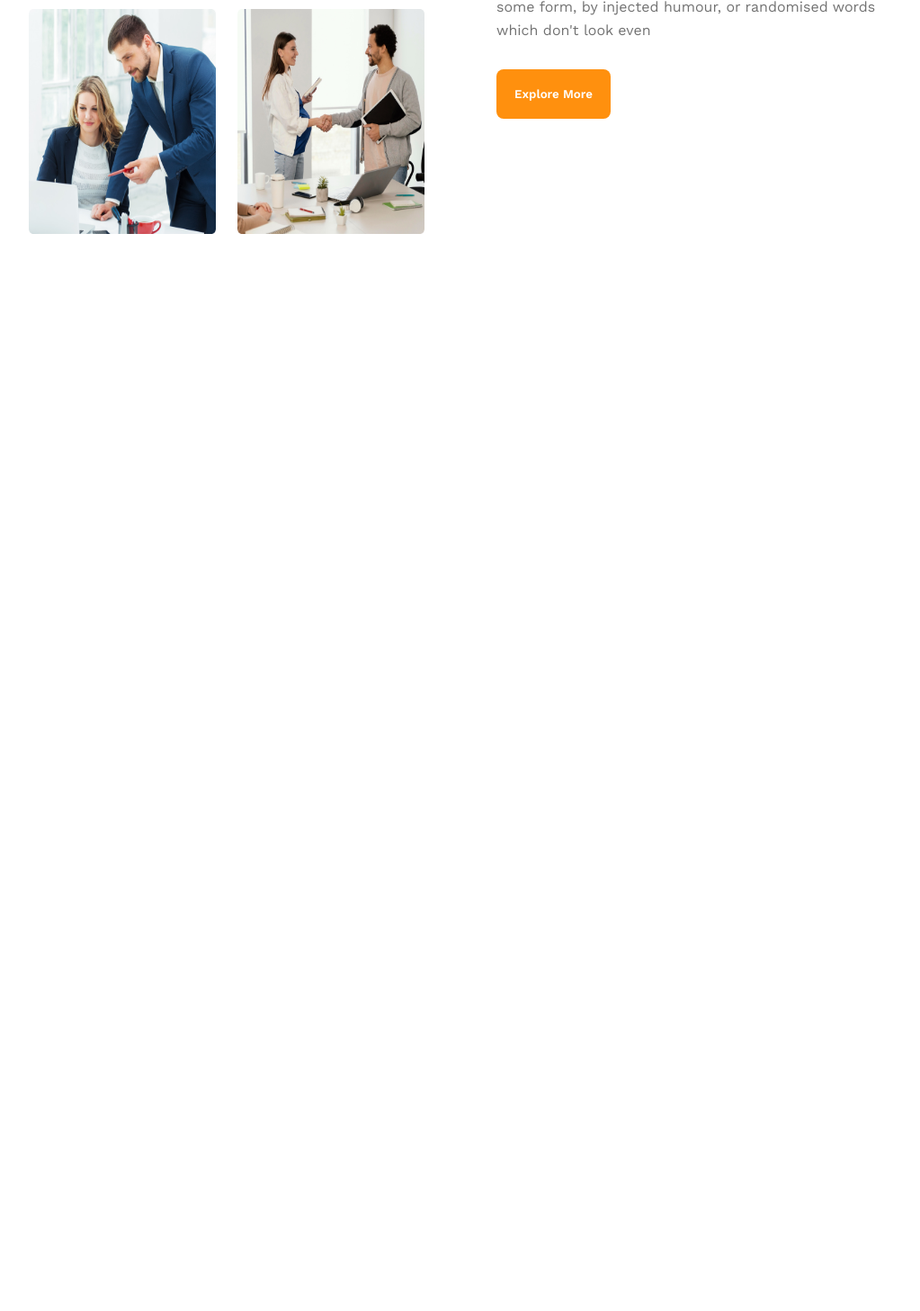
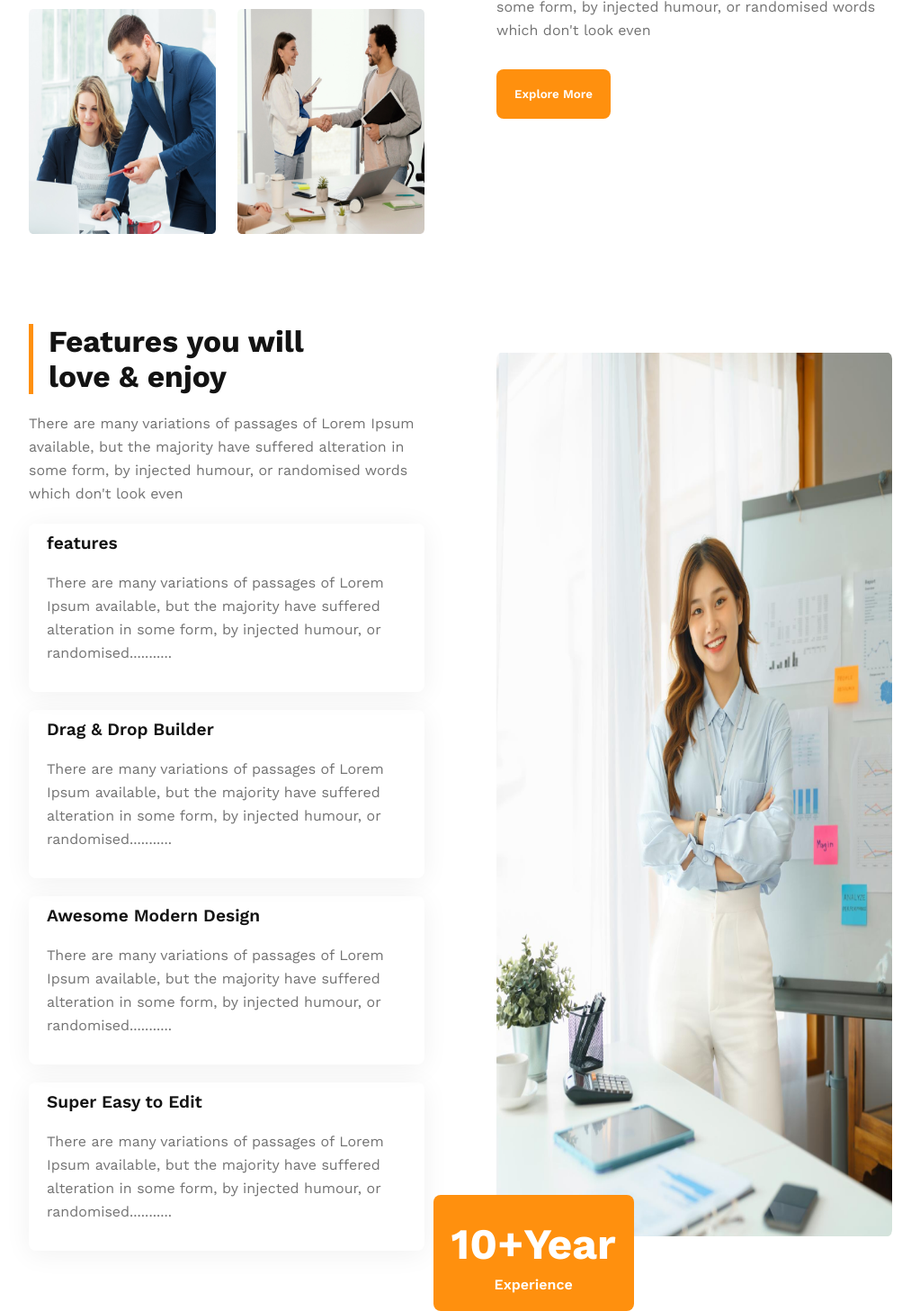
Before and after one commit to MdSaifulIslamRafsan/G3-Architects-website, a plain HTML site: page index.html in a window 1280 px wide. Shown: the part 1485-2942 px from the top of the page at 90% size, without its empty margins (128-1151 px from the left). Before the commit the page ends 1745 px from the top, so only its background shows below. Drawn offline with nearby package versions, Linux system fonts and the light colour scheme.

Commit message:
added features area

```diff
--- a/index.html
+++ b/index.html
@@ -56,6 +56,38 @@
               <button class="btn-primary">Explore More</button>
           </div>
       </section>
+      <!-- Features area -->
+      <section class="features-section">
+          <div class="features-content">
+            <h1 class="title">Features you will <br> love & enjoy</h1>
+            <p class="description">There are many variations of passages of Lorem Ipsum available, but the majority have suffered alteration in some form, by injected humour, or randomised words which don't look even</p>
+            <div class="card">
+              <h6 class="card-title">features</h6>
+              <p class="description">There are many variations of passages of Lorem Ipsum available, but the majority have suffered alteration in some form, by injected humour, or randomised...........</p>
+            </div>
+            <div class="card">
+              <h6 class="card-title">Drag & Drop Builder</h6>
+              <p class="description">There are many variations of passages of Lorem Ipsum available, but the majority have suffered alteration in some form, by injected humour, or randomised...........</p>
+            </div>
+            <div class="card">
+              <h6 class="card-title">Awesome Modern Design</h6>
+              <p class="description">There are many variations of passages of Lorem Ipsum available, but the majority have suffered alteration in some form, by injected humour, or randomised...........</p>
+            </div>
+            <div class="card">
+              <h6 class="card-title">Super Easy to Edit</h6>
+              <p class="description">There are many variations of passages of Lorem Ipsum available, but the majority have suffered alteration in some form, by injected humour, or randomised...........</p>
+            </div>
+          </div>
+          <div class="features-img">
+              <img src="images/architect.png" alt="">
+              <div class="btn-primary experience"><span class="Year">10+Year</span> <br>
+                Experience</div>
+          </div>
+      </section>
+      <!-- Facts -->
+      <section class="facts">
+
+      </section>
   </main>
   <footer>
 
--- a/styles/style.css
+++ b/styles/style.css
@@ -94,38 +94,116 @@ nav ul li a {
   font-size: 3rem;
   font-weight: 700;
 }
+
 /* team area styles */
-.team-area{
+main {
+  background-color: #FFF;
+}
+
+.team-area {
   display: flex;
   justify-content: space-between;
   align-items: center;
   gap: 5rem;
   margin-top: 80px;
 }
-.img-team{
+
+.img-team {
   display: grid;
-  grid-template-columns: repeat(2 , 1fr);
+  grid-template-columns: repeat(2, 1fr);
   gap: 1.5rem;
 }
-.img-team , .text-team{
+
+.img-team,
+.text-team {
   width: 50%;
 }
-.img-team img{
+
+.img-team img {
   width: 100%;
   height: 250px;
 }
+
 .quick-list {
   color: #727272;
   font-weight: 500;
 }
+
 .features {
   color: #FF900E;
 }
-.text-team *{
+
+.text-team * {
   margin-bottom: 30px;
 }
 
+/* features area styles */
+.features-content * {
+  margin-bottom: 20px;
+}
 
+.features-section {
+  display: flex;
+  justify-content: space-between;
+  align-items: center;
+  gap: 5rem;
+  margin-top: 100px;
+}
+
+.features-section>div {
+  width: 50%;
+}
+
+.card {
+  border-radius: 8px;
+  box-shadow: 0px 4px 30px 0px rgba(0, 0, 0, 0.06);
+  padding: 10px 20px;
+}
+
+.features-content h1 {
+  position: relative;
+  left: 5%;
+}
+
+.features-content h1::after {
+  content: '';
+  position: absolute;
+  background-color: #FF900E;
+  width: 5px;
+  height: 100%;
+  top: 0;
+  left: -5%;
+}
+
+.card-title {
+  color: #131313;
+  font-size: 1.2rem;
+  font-weight: 600;
+}
+
+.features-img {
+  position: relative;
+}
+
+.features-img img {
+  width: 100%;
+  height: 982px;
+}
+
+.experience {
+  display: inline-block;
+  cursor: auto;
+  position: absolute;
+  left: -16%;
+  bottom: -8%;
+
+}
+
+.Year {
+  font-size: 3rem;
+  font-weight: 700;
+  line-height: 70px;
+}
 
 /* media query mobile or small devices */
 @media screen and (max-width: 576px) {
@@ -133,7 +211,8 @@ nav ul li a {
     width: 95%;
   }
 
-  nav , .team-area {
+  nav,
+  .team-area {
     flex-direction: column;
 
   }
@@ -150,11 +229,23 @@ nav ul li a {
     width: 100%;
     margin-top: 40px;
   }
-  .img-team , .text-team{
+
+  .img-team,
+  .text-team ,
+  .features-section>div  {
     width: 100%;
   }
-  .img-team{
+
+  .img-team {
     grid-template-columns: 1fr;
+  }
+  .features-section{
+    flex-direction: column;
+  }
+  .experience {
+    left: 0%;
+    bottom: -8%;
+
   }
 }
 
@@ -164,9 +255,11 @@ nav ul li a {
   .container {
     width: 90%;
   }
+
   nav {
     flex-direction: column;
   }
+
   nav ul {
     margin-top: 30px;
   }
@@ -175,11 +268,23 @@ nav ul li a {
     width: 100%;
     margin-top: 50px;
   }
+
   .team-area {
     flex-direction: column-reverse;
   }
-  .img-team , .text-team{
+
+  .img-team,
+  .text-team,
+  .features-section>div {
     width: 100%;
+  }
+  .features-section{
+    flex-direction: column;
+  }
+  .experience {
+    left: 0%;
+    bottom: -8%;
+
   }
 
 }
```
